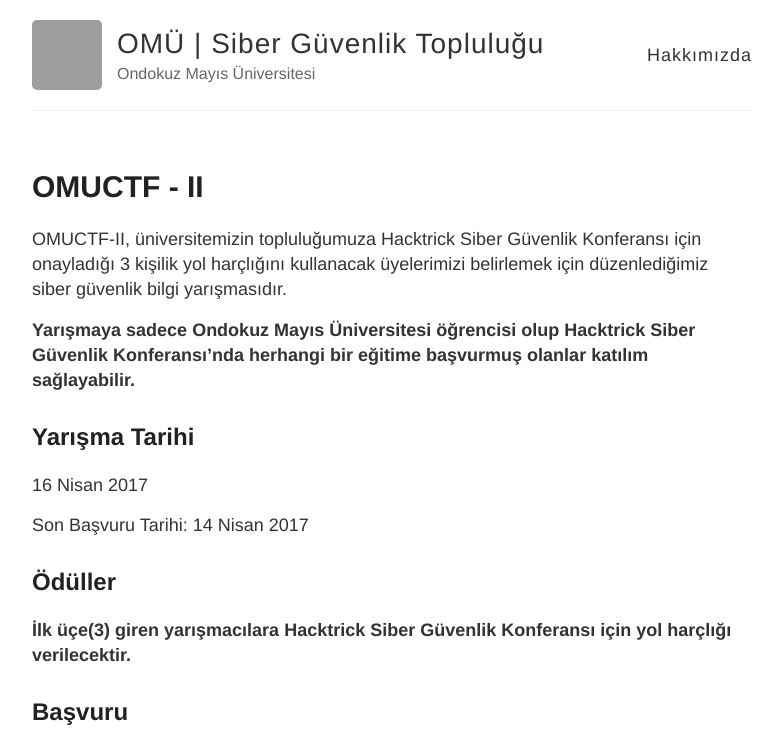
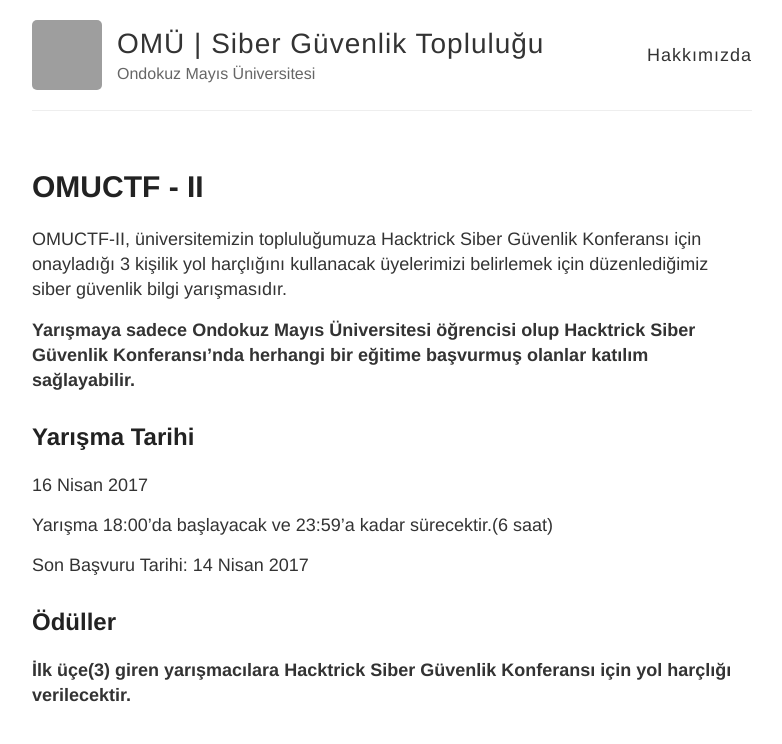
Before and after one commit to omusiber/eski_site, a Jekyll site: the page built from _posts/2017-4-3-omuctf-2.md, in a window 1280 px wide and 900 px high, cut to the strip 0-744 px from the top of the window. Shown: the whole strip, without its empty margins (248-1030 px from the left). Built offline with Jekyll 4.4.1, drawn with Linux system fonts in a browser that asks for light colours; grey boxes are pictures that could not be loaded.

Commit message:
Update 2017-4-3-omuctf-2.md

```diff
--- a/_posts/2017-4-3-omuctf-2.md
+++ b/_posts/2017-4-3-omuctf-2.md
@@ -11,6 +11,8 @@ OMUCTF-II, üniversitemizin topluluğumuza Hacktrick Siber Güvenlik Konferansı
 ## Yarışma Tarihi
 
 16 Nisan 2017
+
+Yarışma 18:00'da başlayacak ve 23:59'a kadar sürecektir.(6 saat)
 
 Son Başvuru Tarihi: 14 Nisan 2017
 
```
